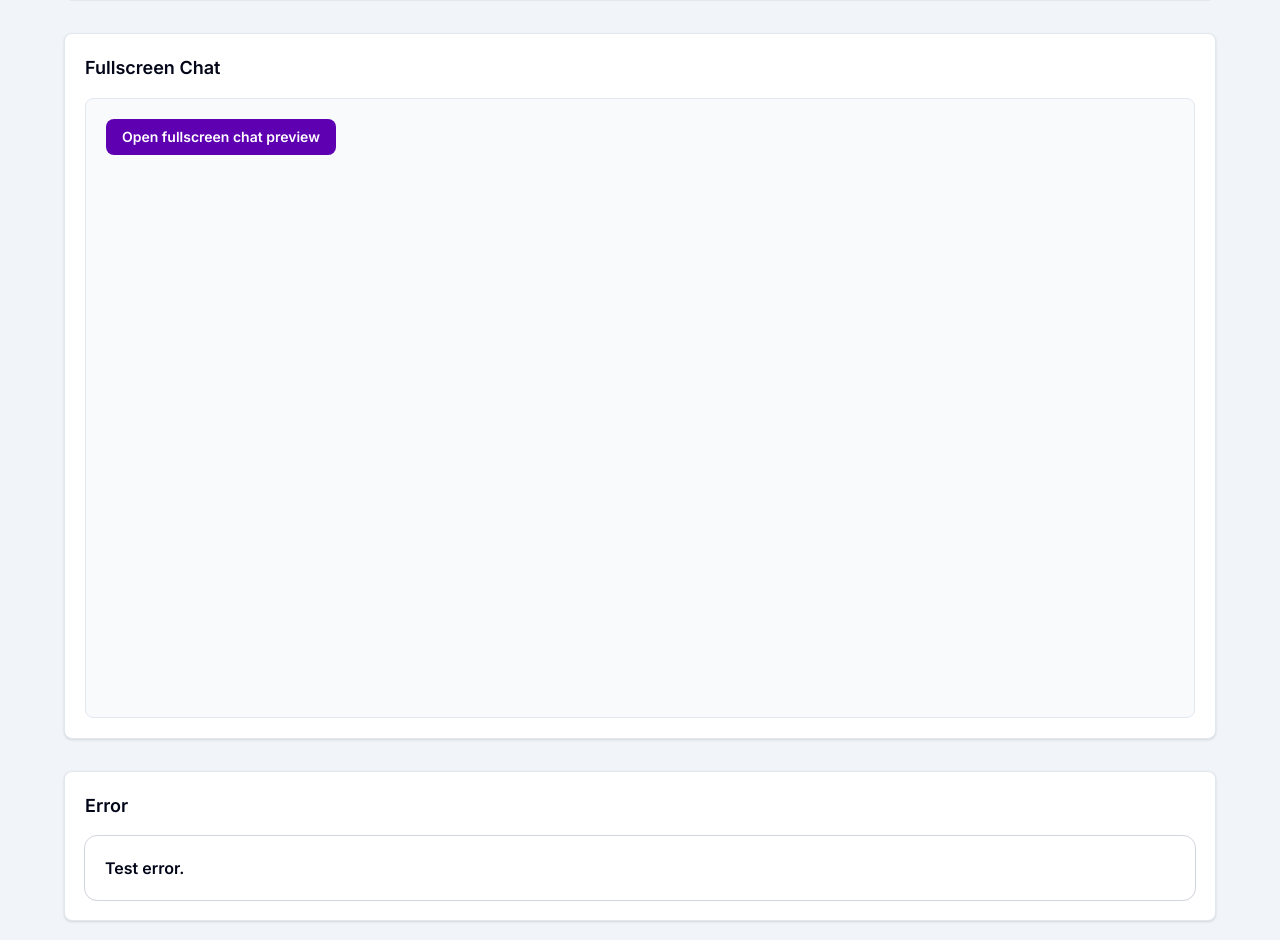
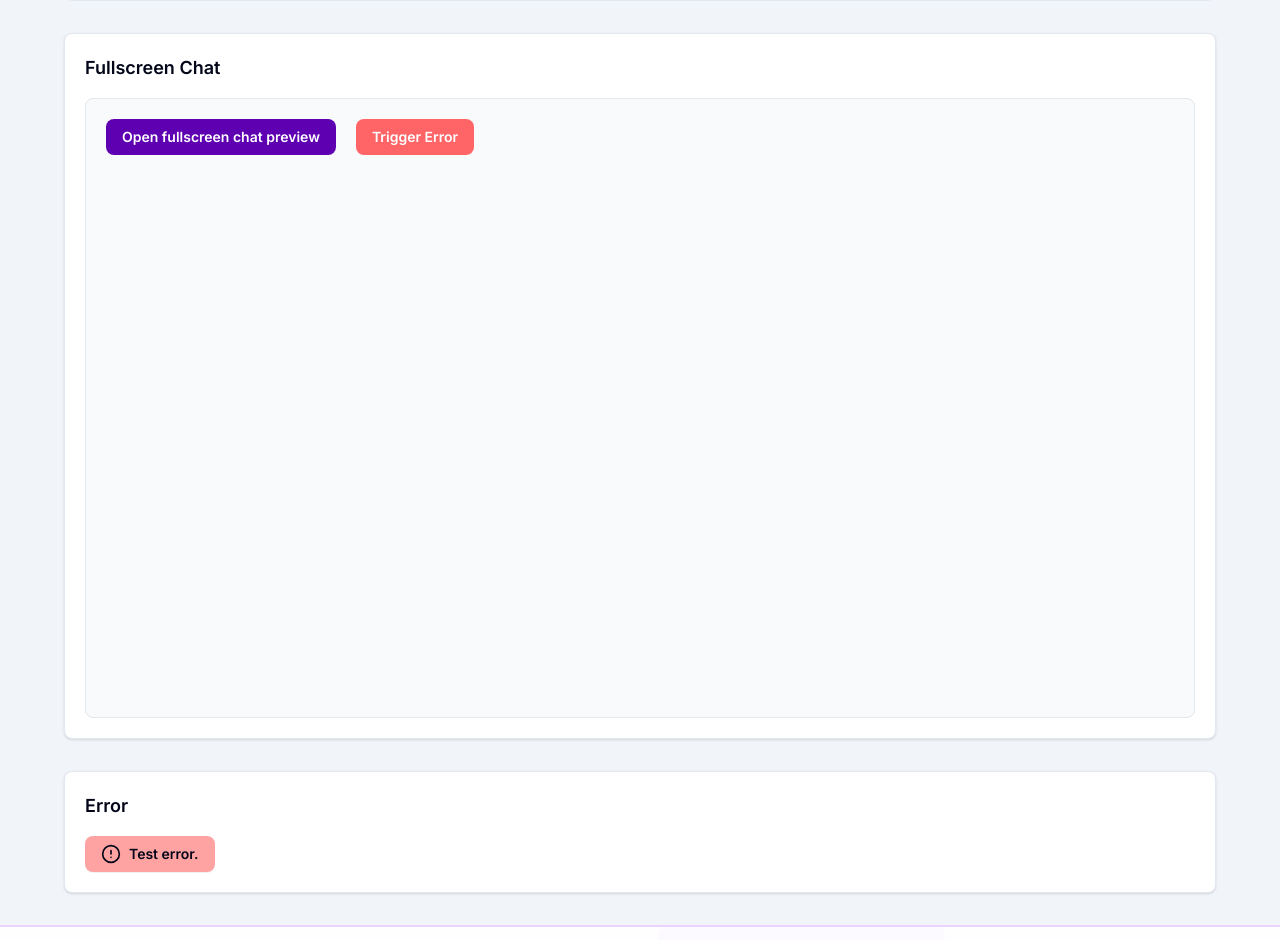
Before and after one commit to UoaWDCC/oce, a Next.js app: page /dev/chatbot in a window 1280 px wide. Shown: the part 1792-2732 px from the top of the page. Built offline with nearby package versions, Linux system fonts and the light colour scheme; no server answers; a web font is replaced by a local one.

Commit message:
feat: add visual test for Error component

```diff
--- a/src/app/dev/chatbot/ChatbotPreviewClient.tsx
+++ b/src/app/dev/chatbot/ChatbotPreviewClient.tsx
@@ -15,7 +15,10 @@ import {
   useChatModal,
 } from "@/features/chatbot/providers/ChatBoxModalProvider";
 import TextArea from "@/features/textArea";
-import { ConversationProvider } from "@/features/chatbot/providers/ConversationProvider";
+import {
+  ConversationProvider,
+  useConversation,
+} from "@/features/chatbot/providers/ConversationProvider";
 import { Message } from "@/llm/types/Message";
 import ErrorMessage from "@/features/chatbot/components/errorMessage";
 
@@ -83,10 +86,12 @@ function OpenFullscreenChat() {
   const [ready, setReady] = useState(false);
   const { open, openZoomChatBox, toggleOpen, toggleOpenZoomChatBox } =
     useChatModal();
+  const { setError } = useConversation();
 
   return (
     <>
       {!ready && (
+        <>
           <button
             className="m-5 rounded-lg bg-[#5e00b2] px-4 py-2 text-sm font-semibold text-white"
             onClick={() => {
@@ -101,6 +106,15 @@ function OpenFullscreenChat() {
           >
             Open fullscreen chat preview
           </button>
+          <button
+            className="rounded-lg px-4 py-2 text-sm font-semibold text-white bg-red-400"
+            onClick={() => {
+              setError("Test error message");
+            }}
+          >
+            Trigger Error
+          </button>
+        </>
       )}
       {ready && <ChatFullscreen />}
     </>
--- a/src/features/chatbot/components/errorMessage.tsx
+++ b/src/features/chatbot/components/errorMessage.tsx
@@ -1,10 +1,12 @@
+import { CircleAlert } from "lucide-react";
 interface ErrorMessagePropsType {
   message: string;
 }
 export default function ErrorMessage({ message }: ErrorMessagePropsType) {
   return (
-    <div className="flex p-5 rounded-xl shadow-2xs outline-1 outline-gray-300">
-      <p className="font-semibold">{message}</p>
+    <div className="flex py-2 px-4 rounded-lg shadow-2xs  bg-red-300 gap-2 w-fit items-center">
+      <CircleAlert size={20} />
+      <p className="font-semibold text-sm">{message}</p>
     </div>
   );
 }
--- a/src/features/chatbot/components/fullscreen/chatFullscreen.tsx
+++ b/src/features/chatbot/components/fullscreen/chatFullscreen.tsx
@@ -80,11 +80,11 @@ ${openZoomChatBox ? `h-full w-full relative` : `min-h-1/3 fixed bottom-5 right-5
             }
           />
         )}
-        {/* TODO: check if this is displaying properly */}
-        {error !== undefined && <ErrorMessage message={error} />}
       </div>
+
       <div className="relative top-0 h-20 flex items-center justify-between bg-[#5e00b2] w-full px-5 py-2 rounded-tr-2xl rounded-tl-2xl box-border">
         <p className="font-bold text-white text-lg">AI Tutor</p>
+
         <div className="flex-1 gap-2 flex justify-end">
           <button
             onClick={() => {
@@ -115,6 +115,11 @@ ${openZoomChatBox ? `h-full w-full relative` : `min-h-1/3 fixed bottom-5 right-5
           </button>
         </div>
       </div>
+
+      <div className="z-10 flex w-full justify-center relative p-5">
+        {error !== undefined && <ErrorMessage message={error} />}
+      </div>
+
       <div className="min-h-0 pt-3 flex-1 overflow-y-scroll h-full w-full">
         <div className="relative py-3 pr-2 w-full pl-3">
           <div className="flex flex-col w-full gap-3 pb-3 ">
```
Lines whose indentation alone changed are shown as unchanged.
